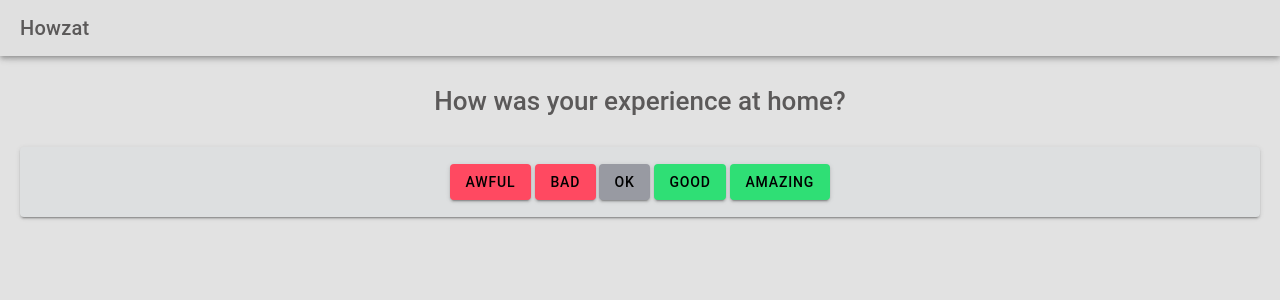
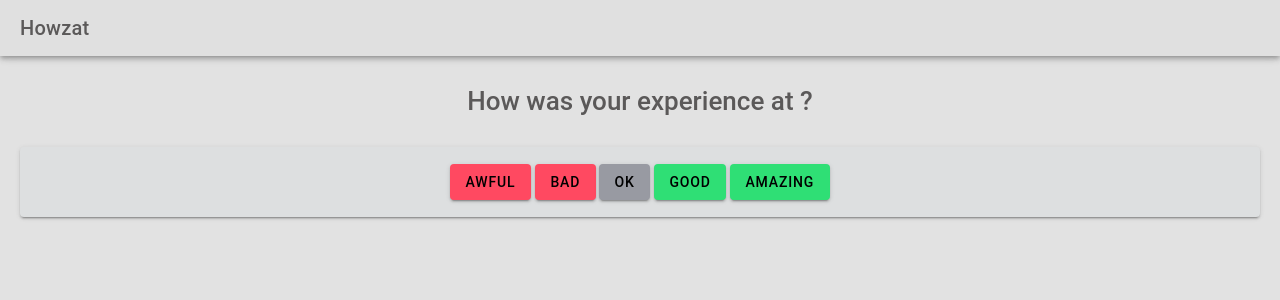
Before and after one commit to thekitbag/harkwise-client, a React (Vite) app in the folder app/: page /home in a window 1280 px wide. Shown: the top 300 px of the page. Built offline with nearby package versions, Linux system fonts and the light colour scheme; no server answers.

Commit message:
getting name by requesting with ID

```diff
--- a/app/package.json
+++ b/app/package.json
@@ -44,6 +44,5 @@
     "vite": "^4.3.9",
     "vitest": "^0.32.2"
   },
-  "description": "Howzat Client",
-  "proxy": "http://localhost:5000"
+  "description": "Howzat Client"
 }
--- a/app/src/App.tsx
+++ b/app/src/App.tsx
@@ -30,7 +30,7 @@ const App: React.FC = () => (
     <IonReactRouter>
       <IonRouterOutlet>
         <Switch>
-          <Route path="/:establishmentName" component={Home} />
+          <Route path="/:establishmentId" component={Home} />
           <Route exact path="/" component={Home} />
         </Switch>
       </IonRouterOutlet>
--- a/app/src/pages/Home.tsx
+++ b/app/src/pages/Home.tsx
@@ -1,5 +1,4 @@
 import { IonCol, IonContent, IonGrid, IonHeader, IonPage, IonRow, IonTitle, IonToolbar } from '@ionic/react';
-import { State } from 'ionicons/dist/types/stencil-public-runtime';
 import { useEffect, useState } from 'react';
 import { useParams } from 'react-router-dom';
 import Blurb from '../components/Blurb';
@@ -13,13 +12,29 @@ const Home: React.FC = () => {
   const [rated, setRated] = useState({rated: false, rating: 0});
   const [establishmentName, setEstablishmentName] = useState<string>('');
   const [comment, setComment] = useState('')
-  const { establishmentName: nameFromUrl } = useParams<{ establishmentName?: string }>();
+  const { establishmentId } = useParams<{ establishmentId?: string }>();
 
   useEffect(() => {
-    if (nameFromUrl) {
-      setEstablishmentName(nameFromUrl);
-    }
-  }, [nameFromUrl]);
+    const fetchEstablishmentName = async () => {
+        if (establishmentId) {
+            try {
+                const response = await fetch(`/api/get_establishment_details/${establishmentId}`);
+                if (response.ok) {
+                    const data = await response.json();
+                    setEstablishmentName(data.name);
+                } else {
+                    console.error('Failed to fetch establishment name.');
+                }
+            } catch (error) {
+                console.error('Error fetching establishment name:', error);
+            }
+        }
+    };
+
+    fetchEstablishmentName();
+}, [establishmentId]);
+
+
 
   const followUpText = () => {
     if(rated.rating > 3.5) {
@@ -38,7 +53,11 @@ const Home: React.FC = () => {
           headers: {
             'Content-Type': 'application/json',
           },
-          body: JSON.stringify({ comment:comment, rating:rated.rating }),
+          body: JSON.stringify({
+            establishmentId: establishmentId,
+            comment:comment,
+            rating:rated.rating
+           }),
         });
 
         if (response.ok) {
```
